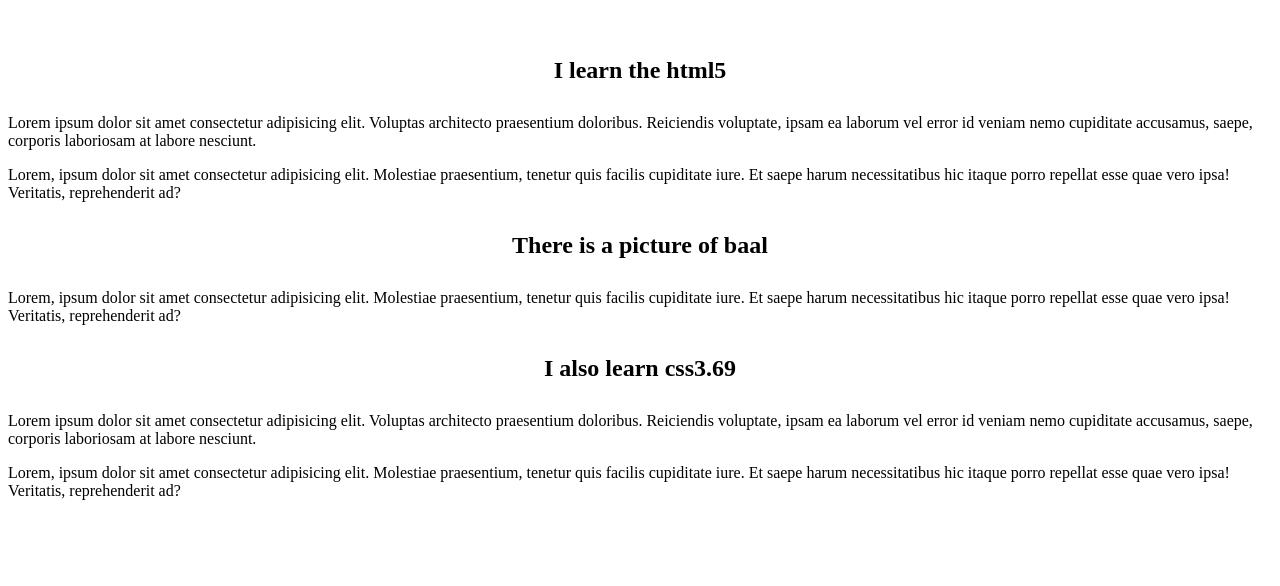
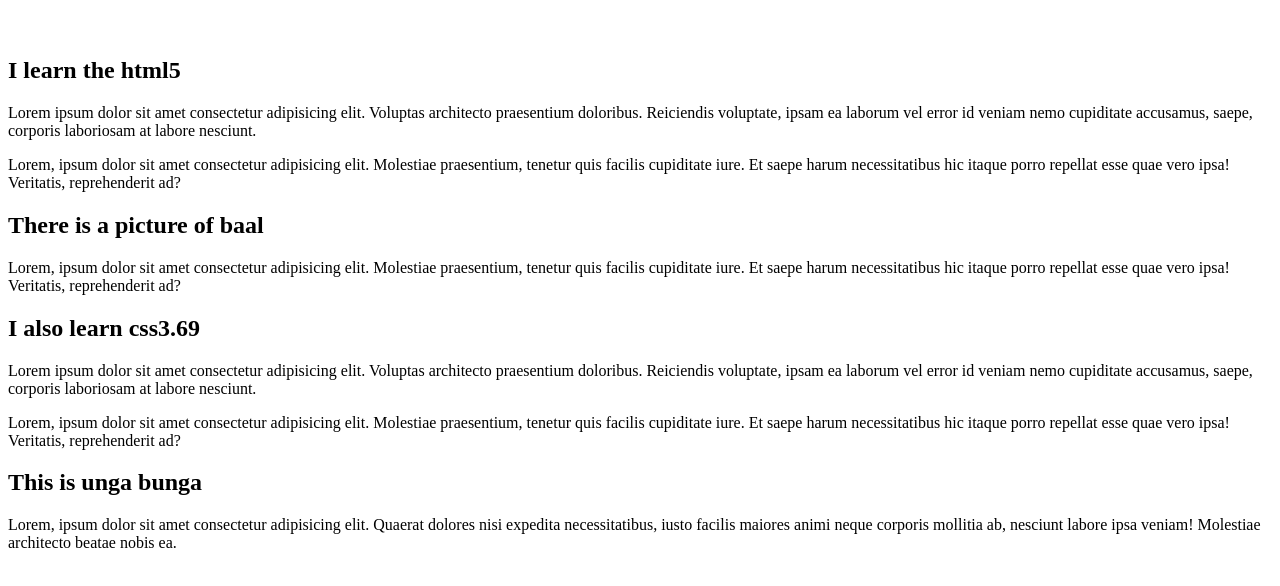
Before and after one commit to shewine/html, a plain HTML site: page index.html in a window 1280 px wide. Shown: the part 132-718 px from the top of the page. Drawn offline with Linux system fonts and the light colour scheme.

Commit message:
added bottom section

```diff
--- a/index.html
+++ b/index.html
@@ -12,7 +12,7 @@
     <h1>The News Times</h1>
 
     <section class="top-left">
-      <h2 class="top-left-title">I learn the html5</h2>
+      <h2>I learn the html5</h2>
       <p>
         Lorem ipsum dolor sit amet consectetur adipisicing elit. Voluptas
         architecto praesentium doloribus. Reiciendis voluptate, ipsam ea laborum
@@ -26,8 +26,9 @@
         reprehenderit ad?
       </p>
     </section>
+
     <section class="top-centre">
-      <h2 class="top-centre-title">There is a picture of baal</h2>
+      <h2>There is a picture of baal</h2>
       <picture class="top-centre-picture"> </picture>
       <p>
         Lorem, ipsum dolor sit amet consectetur adipisicing elit. Molestiae
@@ -36,8 +37,9 @@
         reprehenderit ad?
       </p>
     </section>
+
     <section class="top-right">
-      <h2 class="top-right-title">I also learn css3.69</h2>
+      <h2>I also learn css3.69</h2>
       <p>
         Lorem ipsum dolor sit amet consectetur adipisicing elit. Voluptas
         architecto praesentium doloribus. Reiciendis voluptate, ipsam ea laborum
@@ -51,5 +53,17 @@
         reprehenderit ad?
       </p>
     </section>
+
+    <section class="bottom-right">
+      <h2>This is unga bunga</h2>
+      <p>
+        Lorem, ipsum dolor sit amet consectetur adipisicing elit. Quaerat
+        dolores nisi expedita necessitatibus, iusto facilis maiores animi neque
+        corporis mollitia ab, nesciunt labore ipsa veniam! Molestiae architecto
+        beatae nobis ea.
+      </p>
+    </section>
+
+    <section class="bottom-centre"></section>
   </body>
 </html>
--- a/style.css
+++ b/style.css
@@ -3,6 +3,9 @@ h1 {
   word-spacing: 0px;
   text-align: center;
   margin: 60px 60px;
+}
+h2 {
+
 }
 
 .top-left-title {
@@ -19,3 +22,16 @@ h1 {
   text-align: center;
   margin: 30px 30px;
 }
+
+.top-centre-picture{
+  align-content: center;
+
+}
+
+.bottom-right{
+
+}
+
+.bottom-centre{
+
+}
```
